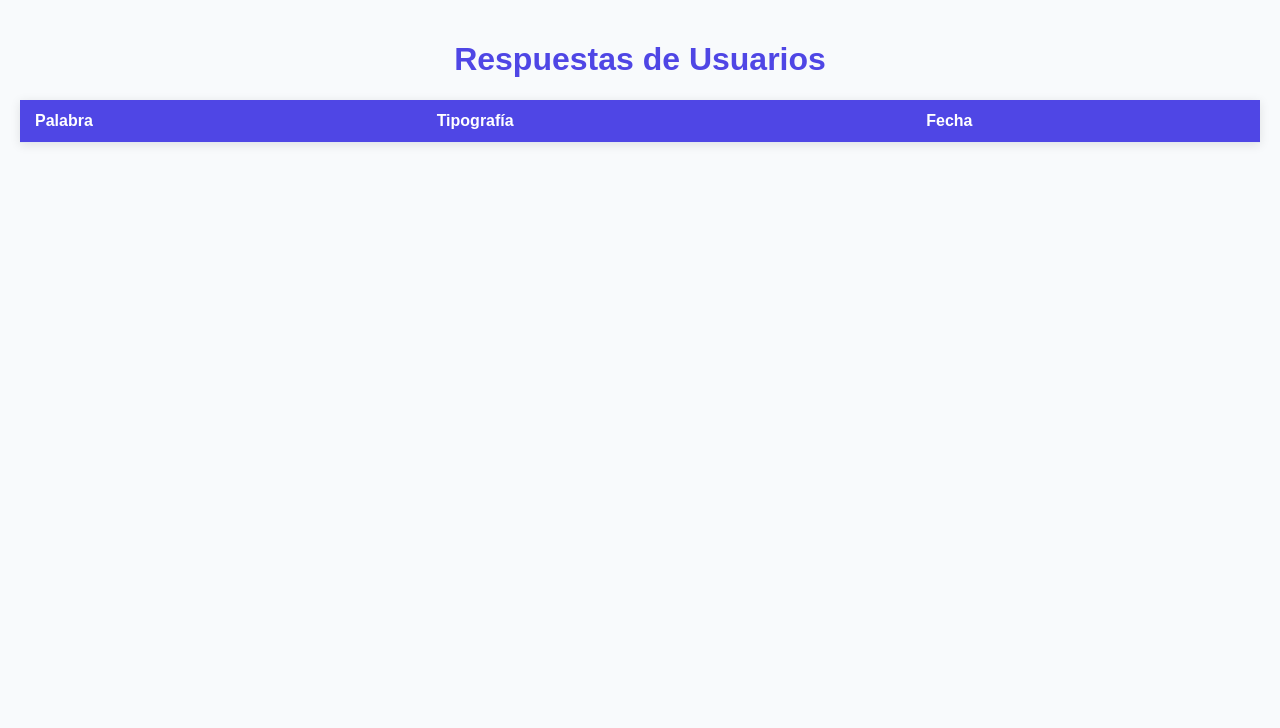
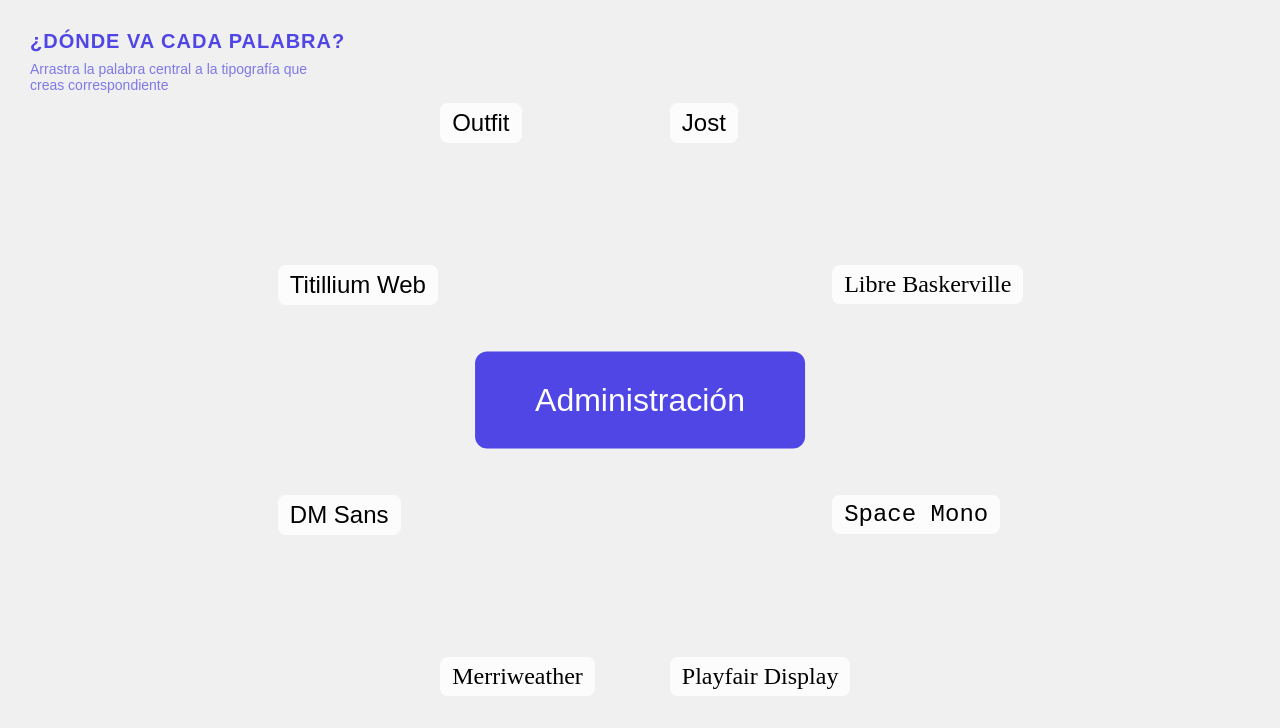
Before and after one commit to matbutom/titulo-tipos-expresivos, a plain HTML site: page index.html in a window 1280 px wide. Drawn offline with Linux system fonts and the light colour scheme; no server answers.

Commit message:
volver a commit anterior

```diff
--- a/index.html
+++ b/index.html
@@ -3,61 +3,104 @@
 <head>
   <meta charset="UTF-8" />
   <meta name="viewport" content="width=device-width, initial-scale=1.0" />
-  <title>Dashboard de Respuestas</title>
+  <title>¿DÓNDE VA CADA PALABRA?</title>
   <style>
     body {
-      font-family: Arial, sans-serif;
-      background: #f8fafc;
       margin: 0;
-      padding: 20px;
+      height: 100vh;
+      width: 100vw;
+      background-color: #f0f0f0;
+      overflow: hidden;
+      position: relative;
+      display: flex;
+      justify-content: center;
+      align-items: center;
+      user-select: none;
+      font-family: Arial, Helvetica, sans-serif;
     }
-    h1 {
-      text-align: center;
+    .encabezado {
+      position: absolute;
+      top: 30px;
+      left: 30px;
+      text-align: left;
+    }
+    .encabezado h1 {
+      margin: 0;
+      font-size: 20px;
+      letter-spacing: 1px;
+      text-transform: uppercase;
       color: #4f46e5;
     }
-    table {
-      width: 100%;
-      border-collapse: collapse;
-      background: white;
-      box-shadow: 0 2px 10px rgba(0,0,0,0.1);
+    .encabezado p {
+      margin: 8px 0 0;
+      font-size: 14px;
+      color: rgba(79, 70, 229, 0.7);
+      max-width: 300px;
     }
-    th, td {
-      padding: 12px 15px;
-      text-align: left;
-      border-bottom: 1px solid #e2e8f0;
+    .titulo {
+      position: absolute;
+      font-size: 24px;
+      background: rgba(255, 255, 255, 0.8);
+      padding: 6px 12px;
+      border-radius: 8px;
+      pointer-events: none;
+      transition: transform 0.3s ease, background-color 0.3s ease;
     }
-    th {
-      background: #4f46e5;
+
+    @import url('https://fonts.googleapis.com/css2?family=Space+Mono&display=swap');
+    @import url('https://fonts.googleapis.com/css2?family=Playfair+Display&display=swap');
+    @import url('https://fonts.googleapis.com/css2?family=Merriweather&display=swap');
+    @import url('https://fonts.googleapis.com/css2?family=DM+Sans&display=swap');
+    @import url('https://fonts.googleapis.com/css2?family=Titillium+Web&display=swap');
+    @import url('https://fonts.googleapis.com/css2?family=Outfit&display=swap');
+    @import url('https://fonts.googleapis.com/css2?family=Jost&display=swap');
+    @import url('https://fonts.googleapis.com/css2?family=Libre+Baskerville&display=swap');
+
+    .font-SpaceMono { font-family: 'Space Mono', monospace; }
+    .font-Playfair { font-family: 'Playfair Display', serif; }
+    .font-Merriweather { font-family: 'Merriweather', serif; }
+    .font-DMSans { font-family: 'DM Sans', sans-serif; }
+    .font-Titillium { font-family: 'Titillium Web', sans-serif; }
+    .font-Outfit { font-family: 'Outfit', sans-serif; }
+    .font-Jost { font-family: 'Jost', sans-serif; }
+    .font-LibreBaskerville { font-family: 'Libre Baskerville', serif; }
+
+    #boton {
+      position: absolute;
+      left: 50%;
+      top: 50%;
+      transform: translate(-50%, -50%);
+      padding: 30px 60px;
+      font-size: 32px;
+      background-color: #4f46e5;
       color: white;
-      position: sticky;
-      top: 0;
+      border: none;
+      border-radius: 12px;
+      cursor: grab;
+      transition: box-shadow 0.2s ease, transform 0.2s ease;
     }
-    tr:hover {
-      background: #eef2ff;
+    #boton:active {
+      cursor: grabbing;
+      box-shadow: 0 0 20px rgba(0,0,0,0.3);
+      transform: translate(-50%, -50%) scale(1.05);
     }
   </style>
 </head>
 <body>
 
-<h1>Respuestas de Usuarios</h1>
-<table>
-  <thead>
-    <tr>
-      <th>Palabra</th>
-      <th>Tipografía</th>
-      <th>Fecha</th>
-    </tr>
-  </thead>
-  <tbody id="tabla-respuestas">
-    <!-- Se insertan aquí las respuestas -->
-  </tbody>
-</table>
+<div class="encabezado">
+  <h1>¿DÓNDE VA CADA PALABRA?</h1>
+  <p>Arrastra la palabra central a la tipografía que creas correspondiente</p>
+</div>
+
+<button id="boton">Haz click</button>
 
 <!-- Firebase SDK -->
 <script src="https://www.gstatic.com/firebasejs/10.11.0/firebase-app-compat.js"></script>
 <script src="https://www.gstatic.com/firebasejs/10.11.0/firebase-firestore-compat.js"></script>
 
 <script>
+  // 🔥 Configuración de tu proyecto Firebase
   const firebaseConfig = {
     apiKey: "TU_API_KEY",
     authDomain: "TU_PROYECTO.firebaseapp.com",
@@ -69,32 +112,121 @@
   firebase.initializeApp(firebaseConfig);
   const db = firebase.firestore();
 
-  const tabla = document.getElementById('tabla-respuestas');
+  const palabras = [
+    "Administración", "Funcionario", "Autoridad", "Representante", "Institución",
+    "Empleo", "Ciudadanía", "Derechos Humanos", "Equidad", "Diversidad",
+    "Orden Público", "Delito", "Sostenibilidad", "Cambio Climático", "Tecnología"
+  ];
 
-  // Escucha en tiempo real las respuestas
-  db.collection("respuestas").orderBy("fecha", "desc").onSnapshot(snapshot => {
-    tabla.innerHTML = ''; // Limpiar tabla antes de renderizar
-    snapshot.forEach(doc => {
-      const datos = doc.data();
-      const fila = document.createElement('tr');
+  const tipografias = [
+    { nombre: "Space Mono", clase: "font-SpaceMono" },
+    { nombre: "Playfair Display", clase: "font-Playfair" },
+    { nombre: "Merriweather", clase: "font-Merriweather" },
+    { nombre: "DM Sans", clase: "font-DMSans" },
+    { nombre: "Titillium Web", clase: "font-Titillium" },
+    { nombre: "Outfit", clase: "font-Outfit" },
+    { nombre: "Jost", clase: "font-Jost" },
+    { nombre: "Libre Baskerville", clase: "font-LibreBaskerville" }
+  ];
 
-      const palabra = document.createElement('td');
-      palabra.textContent = datos.palabra;
+  let index = 0;
+  const boton = document.getElementById('boton');
+  const radius = 300;
+  let offsetX = 0, offsetY = 0, isDragging = false;
 
-      const tipografia = document.createElement('td');
-      tipografia.textContent = datos.tipografia;
+  function nuevaPalabra() {
+    boton.innerText = palabras[index % palabras.length];
+    index++;
+  }
 
-      const fecha = document.createElement('td');
-      const fechaObj = datos.fecha ? datos.fecha.toDate() : new Date();
-      fecha.textContent = fechaObj.toLocaleString();
+  function colocarTitulos() {
+    document.querySelectorAll('.titulo').forEach(t => t.remove());
 
-      fila.appendChild(palabra);
-      fila.appendChild(tipografia);
-      fila.appendChild(fecha);
+    const centerX = window.innerWidth / 2;
+    const centerY = window.innerHeight / 2;
 
-      tabla.appendChild(fila);
+    tipografias.forEach((tipografia, i) => {
+      const angle = (i * 45 + 22.5) * Math.PI / 180;
+      const x = centerX + radius * Math.cos(angle);
+      const y = centerY + radius * Math.sin(angle);
+
+      const title = document.createElement('div');
+      title.className = `titulo ${tipografia.clase}`;
+      title.style.left = `${x - 85}px`;
+      title.style.top = `${y - 20}px`;
+      title.innerText = tipografia.nombre;
+
+      document.body.appendChild(title);
     });
+  }
+
+  function enviarAFirebase(palabra, tipografia) {
+    db.collection("respuestas").add({
+      palabra: palabra,
+      tipografia: tipografia,
+      fecha: new Date()
+    })
+    .then(docRef => console.log("✔️ Enviado a Firestore con ID:", docRef.id))
+    .catch(error => console.error("❌ Error al guardar:", error));
+  }
+
+  function detectarColision() {
+    const botonRect = boton.getBoundingClientRect();
+    document.querySelectorAll('.titulo').forEach(titulo => {
+      const tituloRect = titulo.getBoundingClientRect();
+      const dx = (botonRect.left + botonRect.width/2) - (tituloRect.left + tituloRect.width/2);
+      const dy = (botonRect.top + botonRect.height/2) - (tituloRect.top + tituloRect.height/2);
+      const distancia = Math.sqrt(dx*dx + dy*dy);
+
+      if (distancia < 100) { // zona de aceptación
+        titulo.style.transform = 'scale(1.2)';
+        titulo.style.backgroundColor = '#4f46e5';
+        titulo.style.color = '#fff';
+
+        enviarAFirebase(boton.innerText, titulo.innerText);
+        setTimeout(() => {
+          titulo.style.transform = '';
+          titulo.style.backgroundColor = '';
+          titulo.style.color = '';
+          resetBoton();
+          nuevaPalabra();
+        }, 500);
+      }
+    });
+  }
+
+  function resetBoton() {
+    boton.style.left = '50%';
+    boton.style.top = '50%';
+    boton.style.transform = 'translate(-50%, -50%)';
+  }
+
+  boton.addEventListener('mousedown', e => {
+    isDragging = true;
+    offsetX = e.clientX - boton.offsetLeft;
+    offsetY = e.clientY - boton.offsetTop;
+    boton.style.transition = "none";
   });
+
+  document.addEventListener('mousemove', e => {
+    if (isDragging) {
+      boton.style.left = `${e.clientX - offsetX}px`;
+      boton.style.top = `${e.clientY - offsetY}px`;
+    }
+  });
+
+  document.addEventListener('mouseup', () => {
+    if (isDragging) {
+      isDragging = false;
+      boton.style.transition = "left 0.2s ease, top 0.2s ease";
+      detectarColision();
+    }
+  });
+
+  // Iniciar
+  nuevaPalabra();
+  colocarTitulos();
+
 </script>
 </body>
 </html>
```
